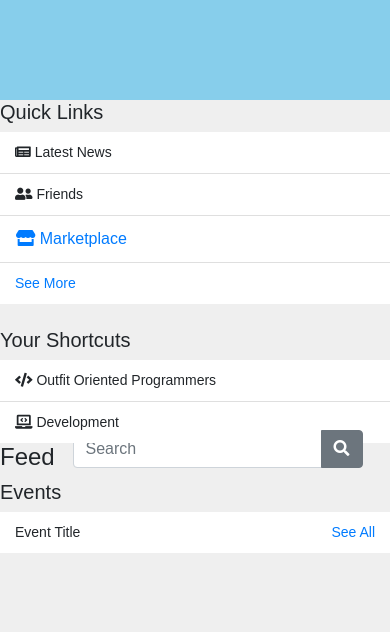
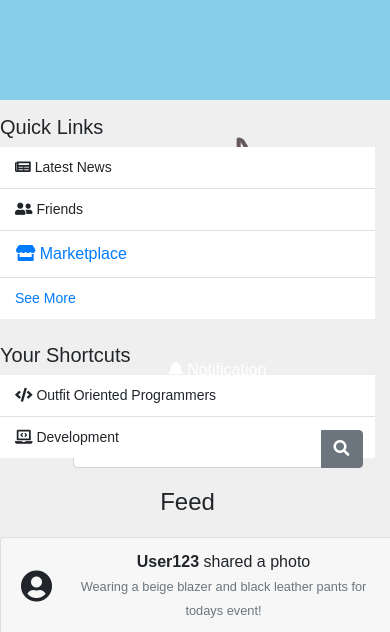
Before and after one commit to AidanHickey/AIClothesBot, a Django app: page / in a window 390 px wide. Shown: the top 632 px of the page. Before the commit the page ends 553 px from the top, so only its background shows below. Run offline with Django 5.2, Linux system fonts and the light colour scheme; some libraries are stand-ins or nearby versions.

Commit message:
Update dashboard.html

```diff
--- a/prototype/main/templates/dashboard.html
+++ b/prototype/main/templates/dashboard.html
@@ -42,22 +42,21 @@
 
     <!-- Main Content -->
 
+    <div class="container">
         <div class="row">
             <!-- Left Sidebar -->
-            <div class="col-md-3">
+            <div class="col-lg-3">
                 <h5>Quick Links</h5>
                 <ul class="list-group list-group-flush">
                     <li class="list-group-item"><i class="fas fa-newspaper"></i> Latest News</li>
                     <li class="list-group-item"><i class="fas fa-user-friends"></i> Friends</li>
                     <li class="list-group-item">
-                        <a href="{% url 'main:marketplace' %}" class="btn btn-link p-0 text-primary">
+                        <button onclick="location.href='marketplace.html'" class="btn btn-link p-0 text-primary">
                             <i class="fas fa-store"></i> Marketplace
-                        </a>
-
+                        </button>
                     </li>
                     <li class="list-group-item"><a href="#">See More</a></li>
                 </ul>
-
                 <h5 class="mt-4">Your Shortcuts</h5>
                 <ul class="list-group list-group-flush">
                     <li class="list-group-item"><i class="fas fa-code"></i> Outfit Oriented Programmers</li>
@@ -65,26 +64,52 @@
                 </ul>
             </div>
 
-            <!-- Main Content Area -->
-            <div class="col-md-6">
-                <h4>Feed</h4>
-                <!-- Add your main content here (e.g., posts, images, etc.) -->
+<!-- Feed Section -->
+<div class="col-lg-6">
+    <h4 class="text-center">Feed</h4>
+    <div class="card">
+        <!-- User Info and Post Text -->
+        <div class="card-header d-flex align-items-center">
+            <i class="fas fa-user-circle fa-2x mr-3"></i>
+            <div>
+                <p class="m-0"><strong>User123</strong> shared a photo</p>
+                <small class="text-muted">Wearing a beige blazer and black leather pants for todays event!</small>
             </div>
-
+        </div>
+        <!-- Post Image -->
+        <img
+            class="card-img-top"
+            src="{% static 'feed_img.png' %}"
+            alt="Card image cap"
+            style="width: 100%; height: 400px; object-fit: cover;">
+        <!-- Buttons -->
+        <div class="card-body">
+            <div class="d-flex justify-content-center">
+                <button class="btn btn-sm btn-outline-primary mx-2">
+                    <i class="fas fa-thumbs-up"></i> Like
+                </button>
+                <button class="btn btn-sm btn-outline-secondary mx-2">
+                    <i class="fas fa-comment"></i> Comment
+                </button>
+                <button class="btn btn-sm btn-outline-success mx-2">
+                    <i class="fas fa-share"></i> Share
+                </button>
+            </div>
+        </div>
+    </div>
+</div>
             <!-- Right Sidebar -->
-            <div class="col-md-3">
+            <div class="col-lg-3">
                 <h5>Events</h5>
                 <ul class="list-group list-group-flush">
                     <li class="list-group-item d-flex justify-content-between align-items-center">
                         <span>Event Title</span>
                         <a href="#">See All</a>
                     </li>
-                    <!-- More events can go here -->
                 </ul>
             </div>
         </div>
     </div>
-
     <!-- Bootstrap JS -->
     <script src="https://code.jquery.com/jquery-3.5.1.slim.min.js"></script>
     <script src="https://cdn.jsdelivr.net/npm/@popperjs/core@2.5.4/dist/umd/popper.min.js"></script>
```
